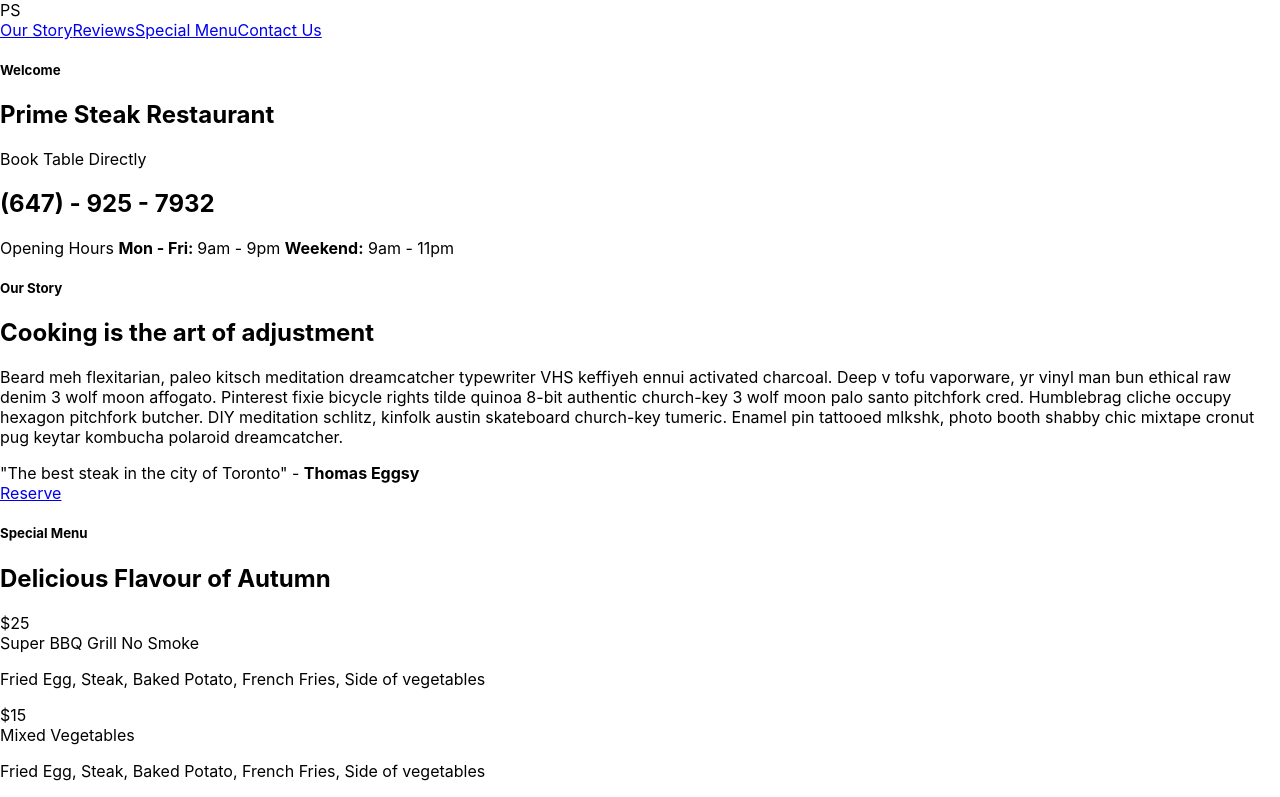
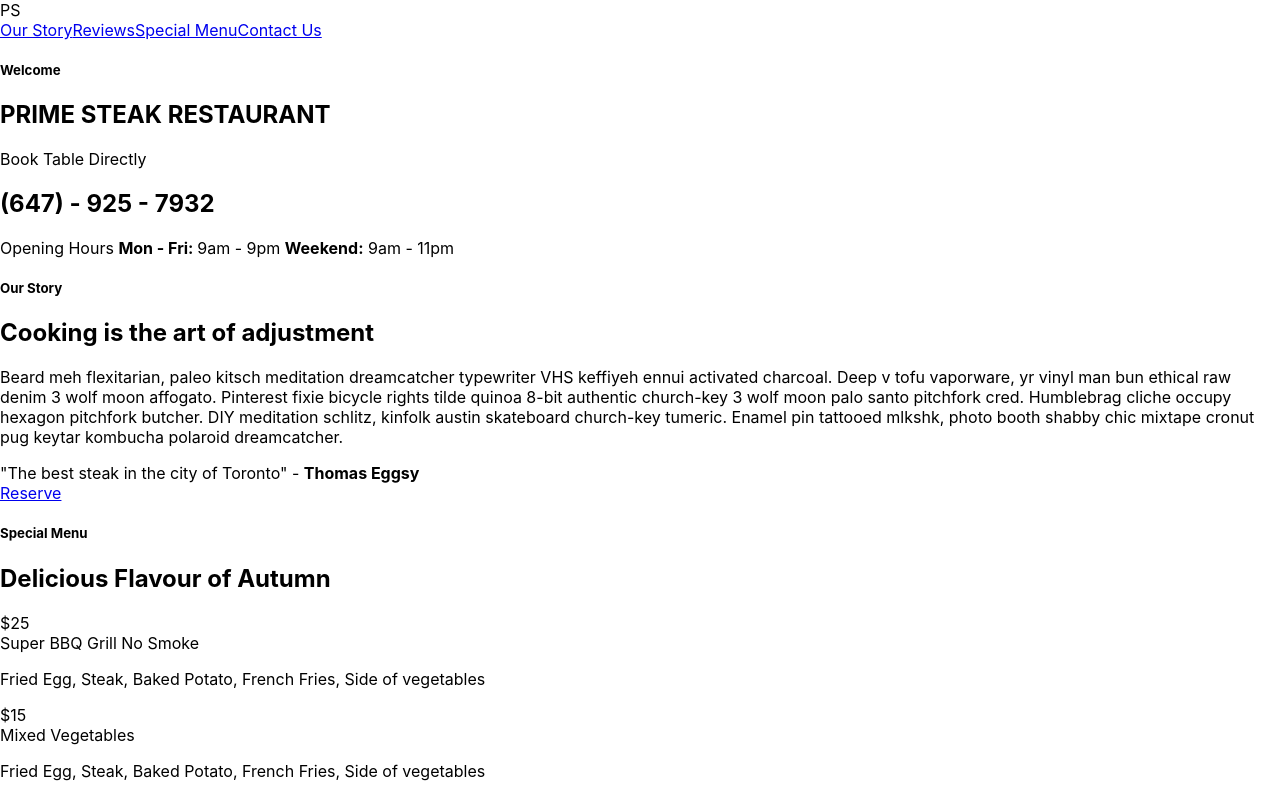
Before and after one commit to aslamm29/Prime-Steak, a React (Create React App) app: page / in a window 1280 px wide. Shown: the top 797 px of the page. Built offline with nearby package versions, Linux system fonts and the light colour scheme; the HTML template or start-up script is replaced by a standard one.

Commit message:
Created context for special menu details

```diff
--- a/src/App.js
+++ b/src/App.js
@@ -8,19 +8,27 @@ import Reviews from './components/Reviews';
 import ContactUs from './components/ContactUs';
 import Footer from './components/Footer';
 import ReviewsContextProvider from './contexts/ReviewsContext';
+import SpecialMenuContextProvider from './contexts/SpecialMenuContext'
+import CompanyInfoContextProvider, { CompanyInfoContext } from './contexts/CompanyInfoContext';
 
 const App = () => {
   return (
     <div>
       <Header />
-      <TopImg />
-      <OurStory />
-      <SpecialMenu />
+      <CompanyInfoContextProvider>
+        <TopImg />
+      </CompanyInfoContextProvider>
+        <OurStory />
+      <SpecialMenuContextProvider>
+        <SpecialMenu />
+      </SpecialMenuContextProvider>
       <RandomQuote />
       <ReviewsContextProvider>
         <Reviews />
       </ReviewsContextProvider>
-      <ContactUs />
+      <CompanyInfoContextProvider>
+        <ContactUs />
+      </CompanyInfoContextProvider>
       <Footer />
     </div>
   );
--- a/src/components/ContactUs.js
+++ b/src/components/ContactUs.js
@@ -1,6 +1,8 @@
-import React from 'react';
+import React, { useContext } from 'react';
+import { CompanyInfoContext } from '../contexts/CompanyInfoContext';
 
-export default function ContactUs() {
+const ContactUs = () => {
+	const { companyInfo } = useContext(CompanyInfoContext)
 	return (
 		<section id="ContactUs" className="textureBG">
 			<div className="container">
@@ -9,7 +11,7 @@ export default function ContactUs() {
 				<div className="box">
 					<div className="row">
 						<div className="col-md-6">
-							<div className="title">Toronto, Ontario</div>
+							<div className="title">{companyInfo.location}</div>
 							<h6 className="address">
 								435 Yonge Street <br />
 								Greater Toronto Area, M2H562
@@ -38,6 +40,8 @@ export default function ContactUs() {
 	);
 }
 
+export default ContactUs
+
 /*
 {state.companyInfo.location}
 */
--- a/src/components/Footer.js
+++ b/src/components/Footer.js
@@ -1,6 +1,6 @@
 import React from 'react';
 
-export default function Footer({ state, actions }) {
+const Footer = () => {
 	return (
 		<footer>
 			<div className="container">
@@ -39,3 +39,5 @@ export default function Footer({ state, actions }) {
 		</footer>
 	);
 }
+
+export default Footer
--- a/src/components/Header.js
+++ b/src/components/Header.js
@@ -1,6 +1,6 @@
 import React from 'react';
 
-export default function Header() {
+const Header = () => {
 	return (
 		<header>
 			<div className="container">
@@ -15,3 +15,5 @@ export default function Header() {
 		</header>
 	);
 }
+
+export default Header
--- a/src/components/OurStory.js
+++ b/src/components/OurStory.js
@@ -1,6 +1,6 @@
 import React from 'react';
 
-export default function OurStory() {
+const OurStory = () => {
 	return (
 		<section id="OurStory">
 			<div className="container">
@@ -35,3 +35,5 @@ export default function OurStory() {
 		</section>
 	);
 }
+
+export default OurStory
--- a/src/components/RandomQuote.js
+++ b/src/components/RandomQuote.js
@@ -1,6 +1,6 @@
 import React from 'react';
 
-export default function RandomQuote() {
+const RandomQuote = () => {
 	return (
 		<section
 			id="RandomQuote"
@@ -16,3 +16,5 @@ export default function RandomQuote() {
 		</section>
 	);
 }
+
+export default RandomQuote
--- a/src/components/SpecialMenu.js
+++ b/src/components/SpecialMenu.js
@@ -1,27 +1,10 @@
-import React from 'react';
+import React, { useContext } from 'react';
+import { SpecialMenuContext } from '../contexts/SpecialMenuContext'
 
-export default function SpecialMenu() {
-	let loopMenu = function() {
-		return [
-			{
-				title: 'Super BBQ Grill No Smoke',
-				description:
-					'Fried Egg, Steak, Baked Potato, French Fries, Side of vegetables',
-				price: 25
-			},
-			{
-				title: 'Mixed Vegetables',
-				description:
-					'Fried Egg, Steak, Baked Potato, French Fries, Side of vegetables',
-				price: 15
-			},
-			{
-				title: 'All Canadian Mix',
-				description:
-					'Fried Egg, Steak, Baked Potato, French Fries, Side of vegetables',
-				price: 17
-			}
-		].map((item, index) => {
+const SpecialMenu = () => {
+	const { specialMenuData } = useContext(SpecialMenuContext)
+	let loopMenu = () => {
+		return specialMenuData.map((item, index) => {
 			return (
 				<div className="col-md-4" key={index}>
 					<div className="box">
@@ -49,3 +32,5 @@ export default function SpecialMenu() {
 		</section>
 	);
 }
+
+export default SpecialMenu
--- a/src/components/TopImg.js
+++ b/src/components/TopImg.js
@@ -1,17 +1,19 @@
-import React from 'react';
+import React, { useContext } from 'react';
+import { CompanyInfoContext } from '../contexts/CompanyInfoContext';
 
-export default function TopImg() {
+const TopImg = () => {
+	const { companyInfo } = useContext(CompanyInfoContext)
 	return (
 		<section id="TopImg">
 			<div className="container">
 				<div className="title">
 					<h5>Welcome</h5>
-					<h1>Prime Steak Restaurant</h1>
+					<h1>{companyInfo.title}</h1>
 				</div>
 				<div className="contact-info">
 					<div className="container">
 						<div className="booking">Book Table Directly</div>
-						<h2>(647) - 925 - 7932</h2>
+						<h2>{companyInfo.phone}</h2>
 						<div className="hours">
 							Opening Hours <strong>Mon - Fri: </strong> 9am - 9pm{' '}
 							<strong>Weekend:</strong> 9am - 11pm
@@ -22,3 +24,6 @@ export default function TopImg() {
 		</section>
 	);
 }
+
+
+export default TopImg
--- /dev/null
+++ b/src/contexts/CompanyInfoContext.js
@@ -0,0 +1,18 @@
+import React, { createContext, useState } from 'react'
+
+export const CompanyInfoContext = createContext()
+
+const CompanyInfoContextProvider = (props) => {
+    const[companyInfo, setCompanyInfo] = useState({
+        title: 'PRIME STEAK RESTAURANT',
+        phone: '(647) - 925 - 7932',
+        location: 'Toronto, Ontario'
+    })
+return(
+    <CompanyInfoContext.Provider value={{companyInfo, setCompanyInfo}}>
+        {props.children}
+    </CompanyInfoContext.Provider>
+)
+}
+
+export default CompanyInfoContextProvider
--- a/src/contexts/ReviewsContext.js
+++ b/src/contexts/ReviewsContext.js
@@ -15,7 +15,7 @@ const ReviewsContextProvider = (props) => {
         },
         {
             company: 'Rate Your Food',
-            author: 'Joe Bastiachi',
+            author: 'Roy Eplstein',
             authorInfo: 'Winner Of The Chef Masters',
             highlight: 'Best Restaurant in North York!',
             review:
@@ -23,7 +23,7 @@ const ReviewsContextProvider = (props) => {
         },
         {
             company: 'Food Critic',
-            author: 'Joe Bastiachi',
+            author: 'James Gordon',
             authorInfo: 'Winner Of The Chef Masters',
             highlight: 'Best Restaurant in Etobicoke!',
             review:
@@ -31,7 +31,7 @@ const ReviewsContextProvider = (props) => {
         },
         {
             company: 'Regal Prime',
-            author: 'Joe Bastiachi',
+            author: 'Luke McCarthy',
             authorInfo: 'Winner Of The Chef Masters',
             highlight: 'Best Restaurant in Scarborough!',
             review:
@@ -39,7 +39,7 @@ const ReviewsContextProvider = (props) => {
         },
         {
             company: 'Steak International',
-            author: 'Joe Bastiachi',
+            author: 'Hugh Emilio',
             authorInfo: 'Winner Of The Chef Masters',
             highlight: 'Best Restaurant in Markham!',
             review:
@@ -50,7 +50,7 @@ const ReviewsContextProvider = (props) => {
 
     return(
         // eslint-disable-next-line no-sequences
-        <ReviewsContext.Provider value={{reviews, currentReview, dispatch}}>
+        <ReviewsContext.Provider value={{reviews, currentReview,setReviews, dispatch}}>
             {props.children}
         </ReviewsContext.Provider>
     )
--- /dev/null
+++ b/src/contexts/SpecialMenuContext.js
@@ -0,0 +1,33 @@
+import React, { createContext, useState } from 'react'
+
+export const SpecialMenuContext = createContext()
+
+const SpecialMenuContextProvider = (props) => {
+    const [specialMenuData, setSpecialMenuData] = useState([
+        {
+            title: 'Super BBQ Grill No Smoke',
+            description:
+                'Fried Egg, Steak, Baked Potato, French Fries, Side of vegetables',
+            price: 25
+        },
+        {
+            title: 'Mixed Vegetables',
+            description:
+                'Fried Egg, Steak, Baked Potato, French Fries, Side of vegetables',
+            price: 15
+        },
+        {
+            title: 'All Canadian Mix',
+            description:
+                'Fried Egg, Steak, Baked Potato, French Fries, Side of vegetables',
+            price: 17
+        }
+    ])
+return(
+    <SpecialMenuContext.Provider value={{specialMenuData, setSpecialMenuData}}>
+        { props.children }
+    </SpecialMenuContext.Provider>
+)
+}
+
+export default SpecialMenuContextProvider
```
